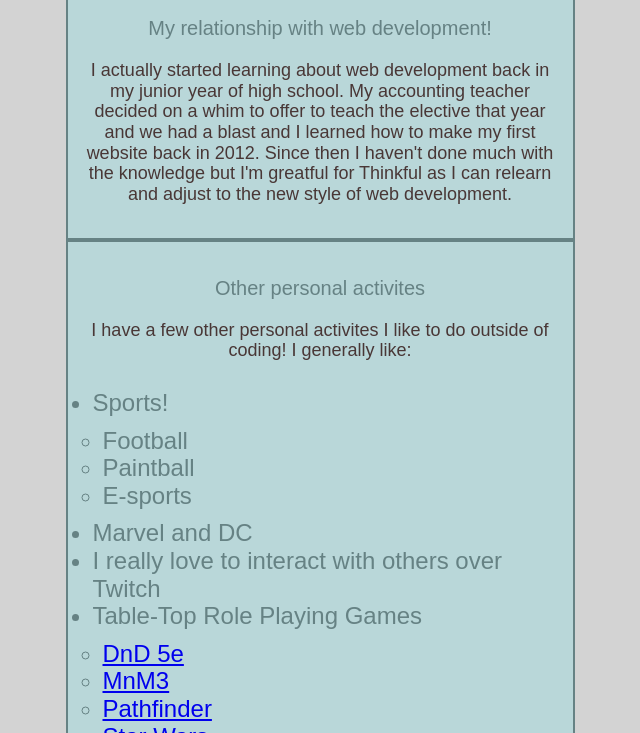
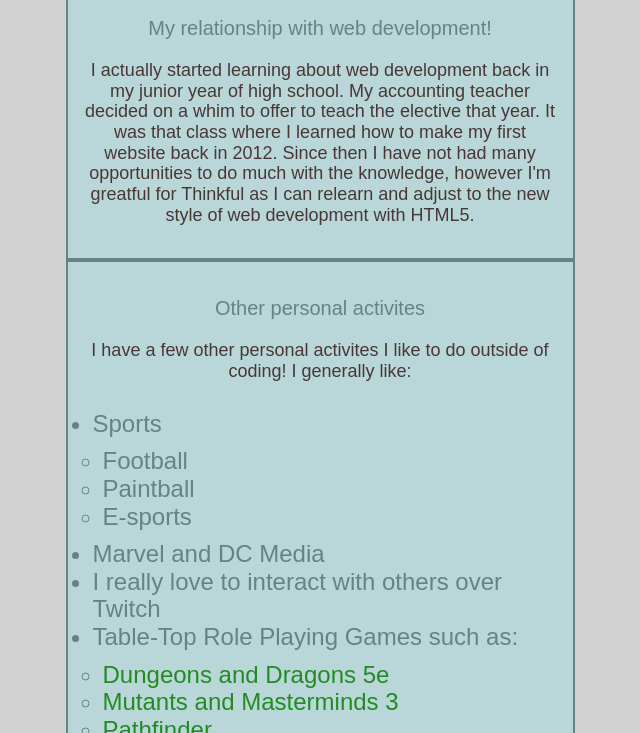
Before and after one commit to KamonStrife007/portfolio, a plain HTML site: page about.html in a window 1280 px wide. Shown: the part 287-1020 px from the top of the page, without its empty margins (320-960 px from the left). Drawn offline with nearby package versions, Linux system fonts and the light colour scheme.

Commit message:
add content missing from assingment

```diff
--- a/about.html
+++ b/about.html
@@ -9,6 +9,8 @@
   </head>
 
   <body>
+
+    <!--header with nav-->
 
     <header>
       <div>
@@ -22,6 +24,8 @@
       </div>
     </header>
 
+    <!--main body that describes more about myself and how passionate I am about web development-->
+
     <main>
       <section>
         <div>
@@ -31,7 +35,7 @@
           <header>
             <h3>My relationship with web development!</h3>
           </header>
-          <p>I actually started learning about web development back in my junior year of high school. My accounting teacher decided on a whim to offer to teach the elective that year and we had a blast and I learned how to make my first website back in 2012. Since then I haven't done much with the knowledge but I'm greatful for Thinkful as I can relearn and adjust to the new style of web development.</p>
+          <p>I actually started learning about web development back in my junior year of high school. My accounting teacher decided on a whim to offer to teach the elective that year. It was that class where I learned how to make my first website back in 2012. Since then I have not had many opportunities to do much with the knowledge, however I'm greatful for Thinkful as I can relearn and adjust to the new style of web development with HTML5.</p>
         </div>
        </section>
        <section>
@@ -41,18 +45,18 @@
           </header>
             <p>I have a few other personal activites I like to do outside of coding! I generally like:
             <ul>
-              <li>Sports!</li>
+              <li>Sports</li>
               <ul>
                 <li>Football</li>
                 <li>Paintball</li>
                 <li>E-sports</li>
               </ul>
-              <li>Marvel and DC</li>
+              <li>Marvel and DC Media</li>
               <li>I really love to interact with others over Twitch</li>
-              <li>Table-Top Role Playing Games</li>
+              <li>Table-Top Role Playing Games such as:</li>
               <ul>
-                <li><a href="https://www.5esrd.com">DnD 5e</a></li>
-                <li><a href="https://www.d20herosrd.com/">MnM3</a></li>
+                <li><a href="https://www.5esrd.com">Dungeons and Dragons 5e</a></li>
+                <li><a href="https://www.d20herosrd.com/">Mutants and Masterminds 3</a></li>
                 <li><a href="https://www.d20pfsrd.com/">Pathfinder</a></li>
                 <li><a href="https://www.fantasyflightgames.com/en/starwarsrpg/">Star Wars</a></li>
               </ul>
@@ -63,6 +67,9 @@
     </main>
 
     <hr>
+
+    <!--main footer with same nav and extra social links-->
+
     <footer>
       <div>
         <main>
--- a/style.css
+++ b/style.css
@@ -1,6 +1,7 @@
 /*
     make some fun styles here for designing your web page portfolio steve!
 */
+/*basic icon resizing*/
 img {
     width: 50px;
     height: 50px;
@@ -8,13 +9,13 @@ img {
 
 body {
     margin: 0;
-    background-color: #d3d3d3;
+    background-color: #d3d3d3;/*basic background color*/
   }
 
   h1, h2, h3, p {
     color: #8b0000;
     font-size: 14px;
-  }
+  }/*error styling for un styled content*/
 
   header div h1 a{
     color: #7B3B3B;
@@ -22,8 +23,14 @@ body {
   }
 
   header div h1 a:hover,
-  footer div a:hover {
+  footer div a:hover,
+  main div a:hover {
     color: #668284
+  }
+
+  main div a{
+    text-decoration: none;
+    color: #228b22;
   }
 
   main div header h2 {
@@ -117,7 +124,7 @@ body {
   footer nav p {
     color: #668284;
   }
-
+/*image specific classes*/
   .content-img{
     display: block;
     margin-left: auto;
@@ -131,3 +138,8 @@ body {
     margin-left: auto;
     margin-right: auto;
   }
+
+  .link-img:hover,
+  .nav-img:hover{
+    filter: drop-shadow(0 0 2px #808080)
+  }
```
Also changed, not shown: contacts.html (+10 -3 lines), index.html (+9 -2 lines), projects.html (+7 -0 lines), photos/github-logo.png (added).
